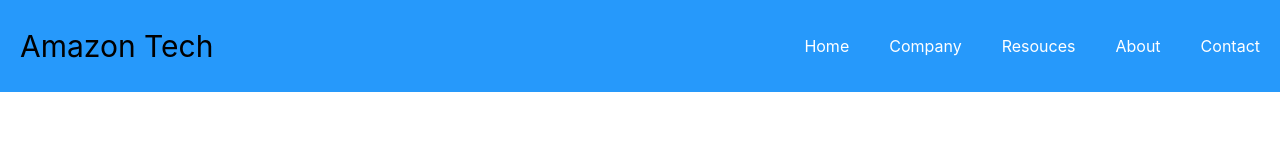
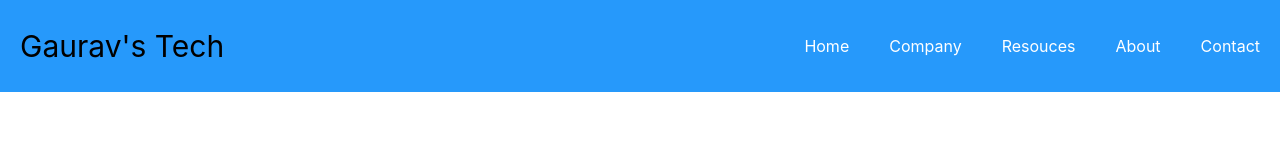
Before and after one commit to grvdln/company-web-tech, a React (Create React App) app: page / in a window 1280 px wide. Shown: the top 160 px of the page. Built offline with nearby package versions, Linux system fonts and the light colour scheme.

Commit message:
changed header name

```diff
--- a/src/components/Header.js
+++ b/src/components/Header.js
@@ -7,7 +7,7 @@ function Header() {
   return (
     <div className="bg-[#2699fb] p-4">
       <div className="flex py-[12px] justify-between items-center max-w-[1240px] mx-auto">
-        <div className="text-3xl">Amazon Tech</div>
+        <div className="text-3xl">Gaurav's Tech</div>
         {toggleMenu ? (
           <AiOutlineClose onClick={() => setToggleMenu(!toggleMenu)} className="text-white text-2xl block md:hidden" />
         ) : (
```
